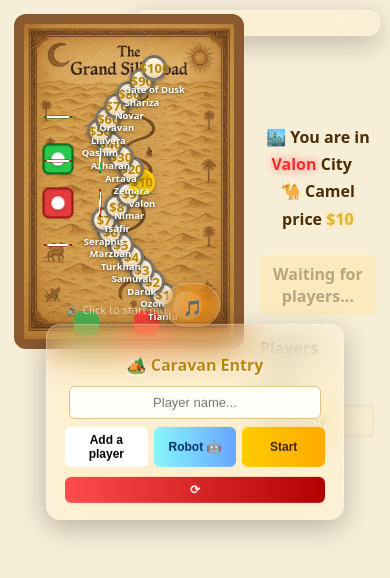
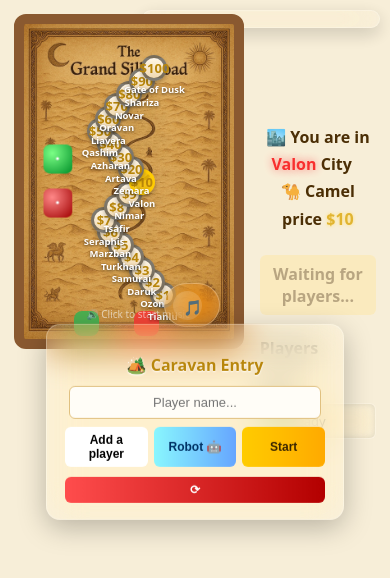
Before and after one commit to Mo31D/game, a plain HTML site: page index.html in a window 390 px wide. Drawn offline with Linux system fonts and the light colour scheme; no server answers.

Commit message:
Add files via upload

```diff
--- a/dice3d.js
+++ b/dice3d.js
@@ -42,14 +42,35 @@ root.style.zIndex = "6000"; // يعلو فوق كل شيء آخر
 
     // make sure wrapper sizes are consistent via CSS (styles added separately)
     console.log("🎲 Dice3D initialized");
+	  // 🌀 تحديث الزهر تلقائيًا عند تغيير حجم الشاشة
+  window.addEventListener("resize", () => {
+    const parent = document.getElementById("dice3d-container");
+    if (!parent) return;
+
+    // امسح الزهر القديم
+    parent.innerHTML = "";
+
+    // أعد إنشاء النردين
+    greenDie = createDie("green");
+    redDie = createDie("red");
+    parent.appendChild(greenDie.wrapper);
+    parent.appendChild(redDie.wrapper);
+  });
   }
 
+// === REPLACE: function createDie(color) { ... } ===
 function createDie(color) {
   const wrapper = document.createElement("div");
   wrapper.className = "dice3d-wrapper";
-    wrapper.style.width = "84px";
-    wrapper.style.height = "84px";
-    wrapper.style.perspective = "900px";
+
+  // ✅ حجم النرد يعتمد على عرض الخريطة وليس عرض الشاشة فقط
+  const mapEl = document.querySelector(".map");
+  const mapWidth = mapEl ? mapEl.getBoundingClientRect().width : window.innerWidth;
+  const diceSize = Math.round(Math.max(26, Math.min(88, mapWidth * 0.08)));
+
+  wrapper.style.width = `${diceSize}px`;
+  wrapper.style.height = `${diceSize}px`;
+  wrapper.style.perspective = `${Math.max(400, diceSize * 8)}px`;
   wrapper.style.position = "relative";
   wrapper.style.userSelect = "none";
 
@@ -62,43 +83,52 @@ root.style.zIndex = "6000"; // يعلو فوق كل شيء آخر
   cube.style.transition = "transform 1.2s cubic-bezier(.2,.9,.2,1)";
   cube.style.transform = "rotateX(0deg) rotateY(0deg)";
 
-    const baseColor = color === "green" ? "#26c94a" : "#e43c3c";
-    const borderColor = color === "green" ? "#11691f" : "#9c1a1a";
+  // ✅ تدرج لوني بدل اللون الفلات، بدون خطوط أو ظلال
+  const baseColor =
+    color === "green"
+      ? "radial-gradient(circle at 30% 30%, #7cff86, #008f28)"
+      : "radial-gradient(circle at 30% 30%, #ff8888, #a00000)";
+  const half = Math.round(diceSize / 2);
+
+  // ✅ حجم النقطة الديناميكي: يتراوح 2–8px حسب الحجم
+  const dotSize = Math.max(2, Math.min(8, Math.round(diceSize * 0.10)));
+  const dotOffset = Math.round(dotSize / 2);
 
   for (let i = 1; i <= 6; i++) {
     const face = document.createElement("div");
     face.className = "dice3d-face";
     face.style.background = baseColor;
-      face.style.border = `2px solid ${borderColor}`;
+    face.style.border = "none";             // 🔥 لا حدود
+    face.style.boxShadow = "none";          // 🔥 لا ظل
     face.style.width = "100%";
     face.style.height = "100%";
     face.style.position = "absolute";
     face.style.display = "block";
-      face.style.borderRadius = "10px";
+    face.style.borderRadius = Math.max(4, Math.round(diceSize * 0.12)) + "px";
     face.style.boxSizing = "border-box";
 
-      // position faces (translateZ uses half cube-size; wrapper is 84px so half is 42)
     switch (i) {
-        case 1: face.style.transform = "rotateY(0deg) translateZ(42px)"; break;
-        case 2: face.style.transform = "rotateY(180deg) translateZ(42px)"; break;
-        case 3: face.style.transform = "rotateY(90deg) translateZ(42px)"; break;
-        case 4: face.style.transform = "rotateY(-90deg) translateZ(42px)"; break;
-        case 5: face.style.transform = "rotateX(90deg) translateZ(42px)"; break;
-        case 6: face.style.transform = "rotateX(-90deg) translateZ(42px)"; break;
+      case 1: face.style.transform = `rotateY(0deg) translateZ(${half}px)`; break;
+      case 2: face.style.transform = `rotateY(180deg) translateZ(${half}px)`; break;
+      case 3: face.style.transform = `rotateY(90deg) translateZ(${half}px)`; break;
+      case 4: face.style.transform = `rotateY(-90deg) translateZ(${half}px)`; break;
+      case 5: face.style.transform = `rotateX(90deg) translateZ(${half}px)`; break;
+      case 6: face.style.transform = `rotateX(-90deg) translateZ(${half}px)`; break;
     }
 
-      // dot map for the face (relative positions in percent)
+    // ✅ نقاط النرد (صغيرة وواضحة)
     const dots = getDotsForSide(i);
     dots.forEach(([x, y]) => {
       const dot = document.createElement("div");
       dot.className = "dice3d-dot";
-        dot.style.width = "12px";
-        dot.style.height = "12px";
+      dot.style.width = `${dotSize}px`;
+      dot.style.height = `${dotSize}px`;
       dot.style.borderRadius = "50%";
       dot.style.background = "#fff";
       dot.style.position = "absolute";
-        dot.style.left = `calc(${x}% - 6px)`; // center the 12px dot
-        dot.style.top = `calc(${y}% - 6px)`;
+      dot.style.left = `calc(${x}% - ${dotOffset}px)`;
+      dot.style.top = `calc(${y}% - ${dotOffset}px)`;
+      dot.style.boxShadow = "0 0 1px rgba(0,0,0,0.2)";
       face.appendChild(dot);
     });
 
@@ -106,6 +136,7 @@ root.style.zIndex = "6000"; // يعلو فوق كل شيء آخر
   }
 
   wrapper.appendChild(cube);
+  wrapper._diceSize = diceSize;
   return { wrapper, cube };
 }
 
--- a/silkroad-style.css
+++ b/silkroad-style.css
@@ -802,3 +802,51 @@ th { background: #fbfbfb; font-weight: 600; }
   0%, 100% { box-shadow: 0 0 6px currentColor; opacity: 1; }
   50% { box-shadow: 0 0 12px currentColor; opacity: 0.7; }
 }
+/* compact music control for small screens */
+#musicCtl.compact-music, #musicCtl.compact-music #musicBtn {
+  width: 36px !important;
+  height: 36px !important;
+  padding: 4px !important;
+  font-size: 14px !important;
+}
+#musicCtl.compact-music #musicUI { display:none !important; }
+
+/* collapsed sidebar styling (mobile) */
+.sidebar.sidebar-collapsed {
+  width: 220px !important;
+  padding: 8px !important;
+  font-size: 13px;
+  box-shadow: 0 6px 18px rgba(0,0,0,0.18);
+}
+
+/* ensure numeric .die behaves well when resized */
+.die {
+  border-radius: 8px;
+  padding: 0 4px;
+  box-sizing: border-box;
+  white-space: nowrap;
+}
+
+/* ensure dice 3d wrapper default is constrained */
+.dice3d-wrapper {
+  max-width: 120px;
+  max-height: 120px;
+  width: auto;
+  height: auto;
+}
+
+/* reduce music hint size on small screens */
+#musicHint { font-size: 10px !important; right: 44px !important; bottom: 18px !important; }
+
+/* تحسين مظهر النرد الصغير */
+.dice3d-wrapper {
+  border: none !important;
+  box-shadow: none !important;
+}
+
+.dice3d-dot {
+  transition: transform 0.2s ease;
+}
+.dice3d-wrapper:hover .dice3d-dot {
+  transform: scale(1.15);
+}
```
Lines whose indentation alone changed are shown as unchanged.
